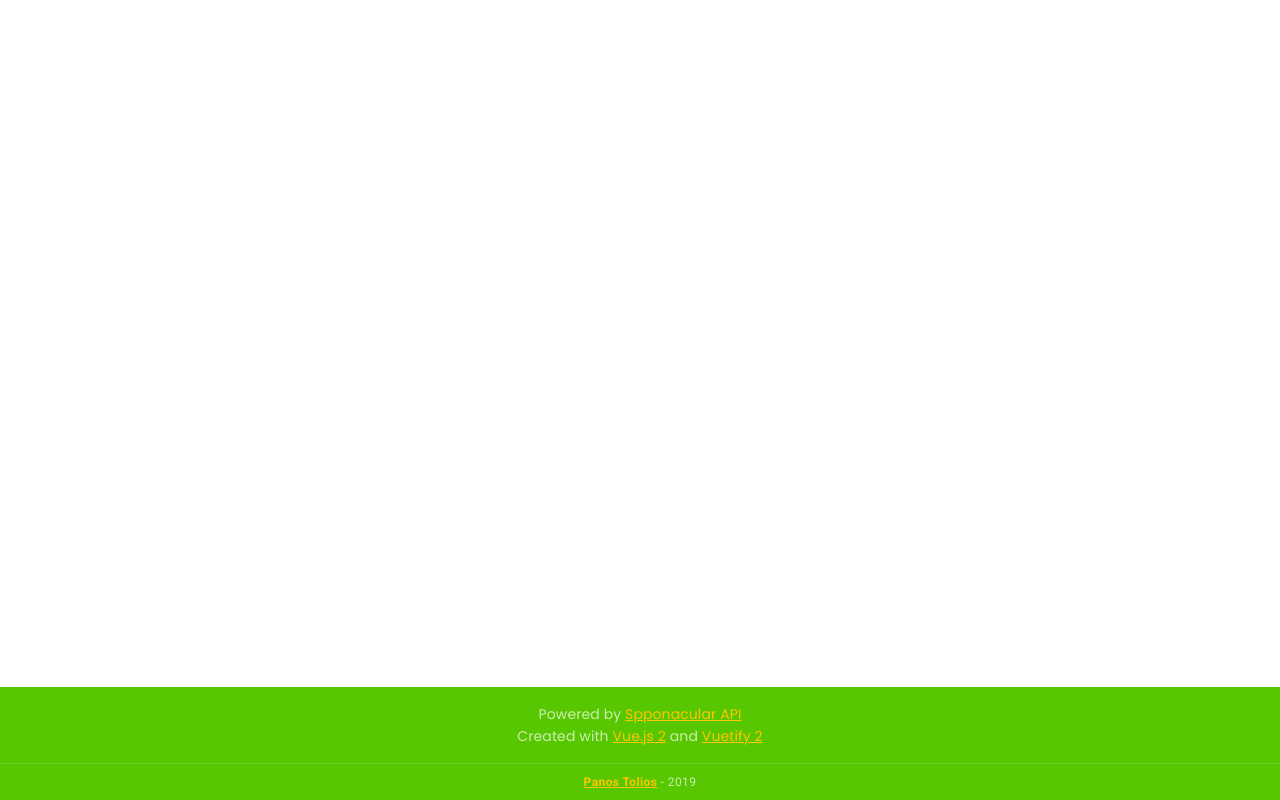
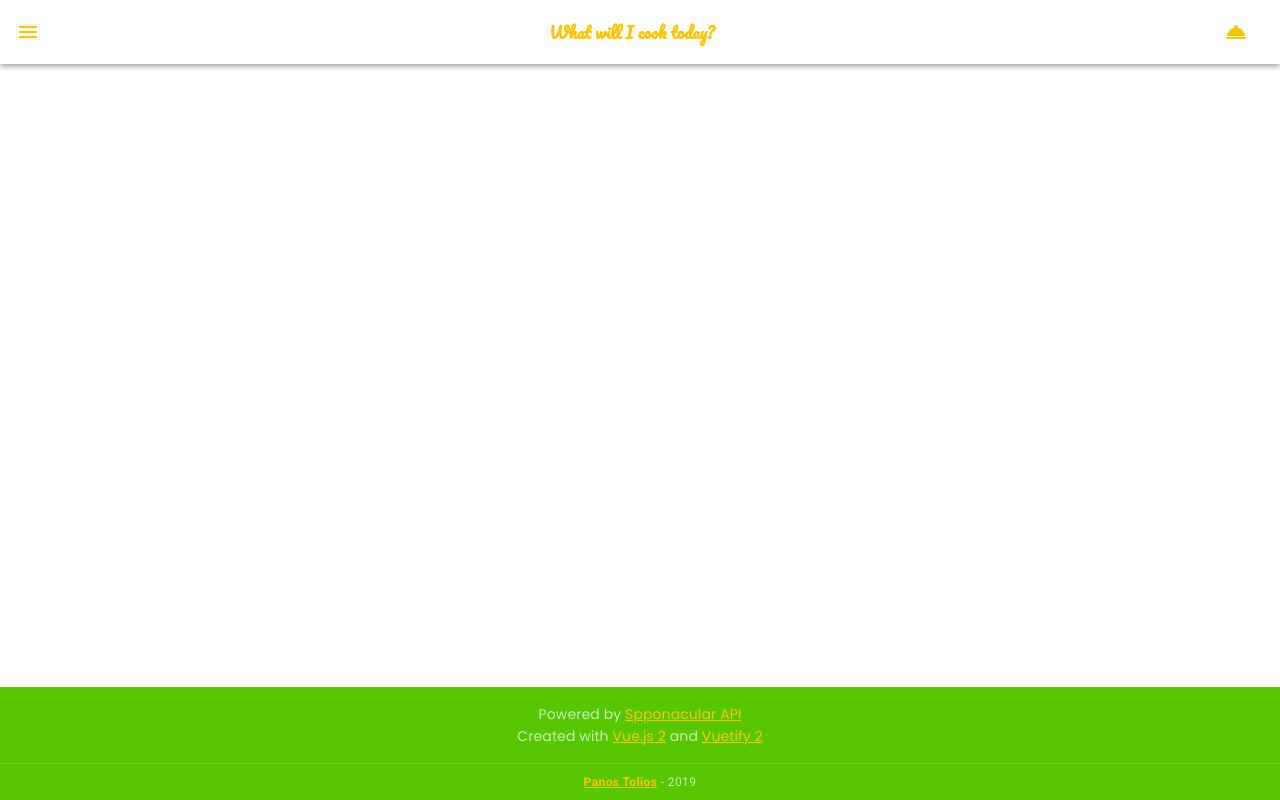
Before and after one commit to ptolios/what-will-i-cook, a Vue app: page /search in a window 1280 px wide. Built offline with nearby package versions, Linux system fonts and the light colour scheme; no server answers.

Commit message:
Add title and home button on Header

```diff
--- a/src/App.vue
+++ b/src/App.vue
@@ -1,6 +1,6 @@
 <template>
   <v-app>
-    <app-header />
+    <app-header :invertedScroll="invertedScroll" />
     <v-content>
       <router-view></router-view>
     </v-content>
@@ -20,6 +20,11 @@ export default Vue.extend({
   components: {
     AppHeader,
     AppFooter
+  },
+  data() {
+    return {
+      invertedScroll: false
+    };
   }
 });
 </script>
--- a/src/components/Header.vue
+++ b/src/components/Header.vue
@@ -1,11 +1,27 @@
 <template>
-  <v-app-bar class="white" app invertedScroll>
+  <v-app-bar class="white" app :inverted-scroll="invertedScroll">
     <v-app-bar-nav-icon color="primary"></v-app-bar-nav-icon>
+    <v-spacer />
+    <app-title class="ma-auto">
+      <h4 class="primary--text align-self-stretch">
+        What will I cook today?
+      </h4>
+    </app-title>
+    <v-spacer />
+    <v-btn class="mr-1" fab icon right v-ripple="{ class: 'primary--text' }">
+      <v-icon color="primary" dark>room_service</v-icon>
+    </v-btn>
   </v-app-bar>
 </template>
 
 <script>
-export default {};
+import AppTitle from "@/components/AppTitle.vue";
+export default {
+  components: {
+    AppTitle
+  },
+  props: ["invertedScroll"]
+};
 </script>
 
 <style scoped></style>
```
